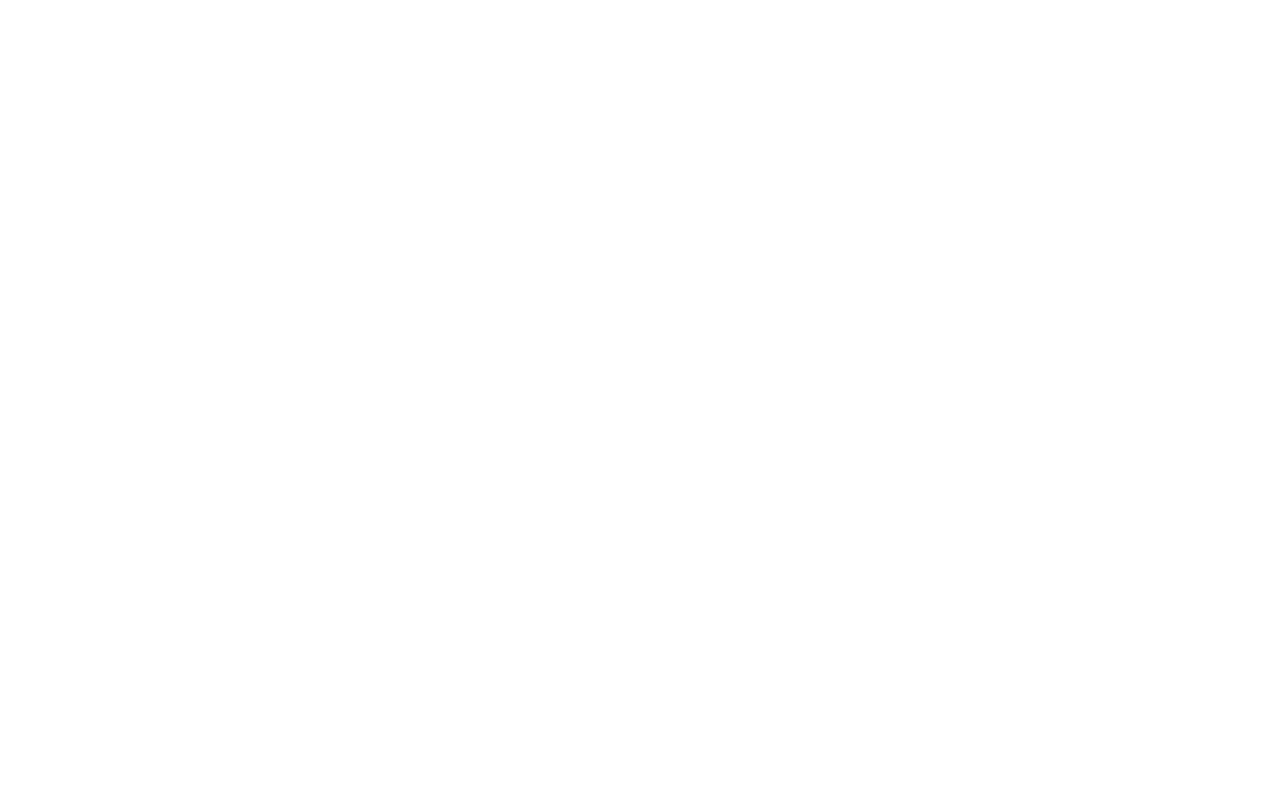
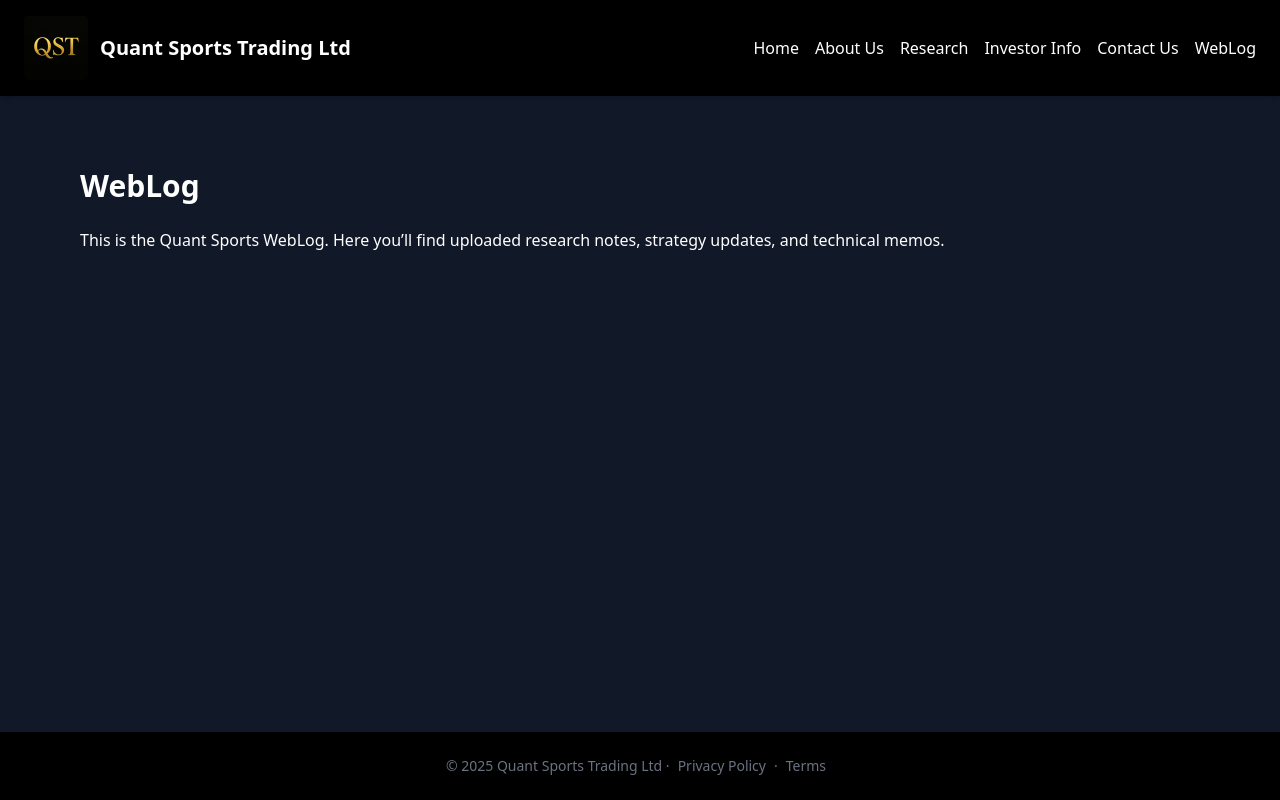
Before and after one commit to KevinMcLeanWAC/QST-website, a React (Vite) app: page /weblog in a window 1280 px wide. Before the commit this address had no page. Built offline with nearby package versions, Linux system fonts and the light colour scheme.

Commit message:
Add WebLog page with white text and nav links

```diff
--- a/src/Layout.jsx
+++ b/src/Layout.jsx
@@ -32,6 +32,7 @@
           <Link to="/research" className="hover:text-blue-400">Research</Link>
           <Link to="/repository" className="hover:text-blue-400">Investor Info</Link>
           <Link to="/contact" className="hover:text-blue-400">Contact Us</Link>
+          <Link to="/weblog" className="hover:text-blue-400">WebLog</Link>
         </nav>
       </header>
 
@@ -43,6 +44,7 @@
           <Link to="/research" className="block hover:text-blue-400" onClick={() => setIsMobileMenuOpen(false)}>Research</Link>
           <Link to="/repository" className="block hover:text-blue-400" onClick={() => setIsMobileMenuOpen(false)}>Investor Info</Link>
           <Link to="/contact" className="block hover:text-blue-400" onClick={() => setIsMobileMenuOpen(false)}>Contact Us</Link>
+          <Link to="/weblog" className="block hover:text-blue-400" onClick={() => setIsMobileMenuOpen(false)}>WebLog</Link>
         </nav>
       )}
 
--- a/src/WebLogPage.jsx
+++ b/src/WebLogPage.jsx
@@ -3,9 +3,9 @@
 export default function WebLogPage() {
   return (
     <div className="max-w-6xl mx-auto px-4 py-12">
-      <h1 className="text-3xl font-bold mb-6">Quant Sports WebLog</h1>
-      <p className="text-gray-700 mb-4">
-        Welcome to our WebLog — a space for sharing trading insights, technical notes, and platform updates.
+      <h1 className="text-3xl font-bold mb-6">WebLog</h1>
+      <p className="text-white">
+        This is the Quant Sports WebLog. Here you’ll find uploaded research notes, strategy updates, and technical memos.
       </p>
     </div>
   );
--- a/src/main.jsx
+++ b/src/main.jsx
@@ -7,6 +7,7 @@
 import AboutPage from './AboutPage';
 import ContactPage from './ContactPage';
 import ResearchPage from './ResearchPage';
+import WebLogPage from './WebLogPage';
 
 ReactDOM.createRoot(document.getElementById('root')).render(
   <React.StrictMode>
@@ -18,6 +19,7 @@
           <Route path="research" element={<ResearchPage />} />
           <Route path="repository" element={<RepositoryPage />} />
           <Route path="contact" element={<ContactPage />} />
+          <Route path="weblog" element={<WebLogPage />} />
         </Route>
       </Routes>
     </Router>
```
